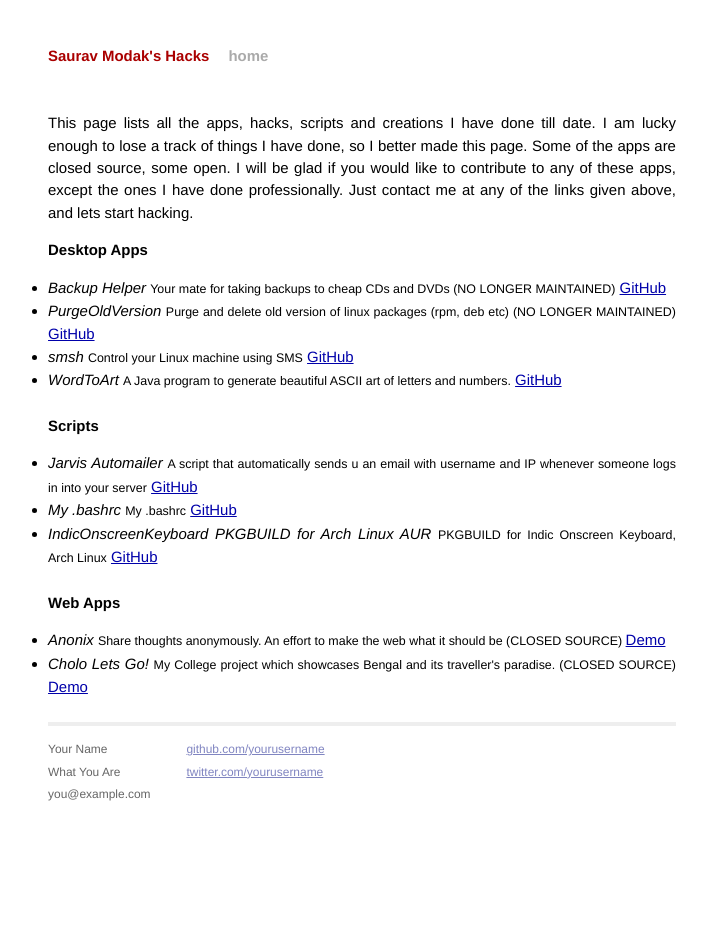
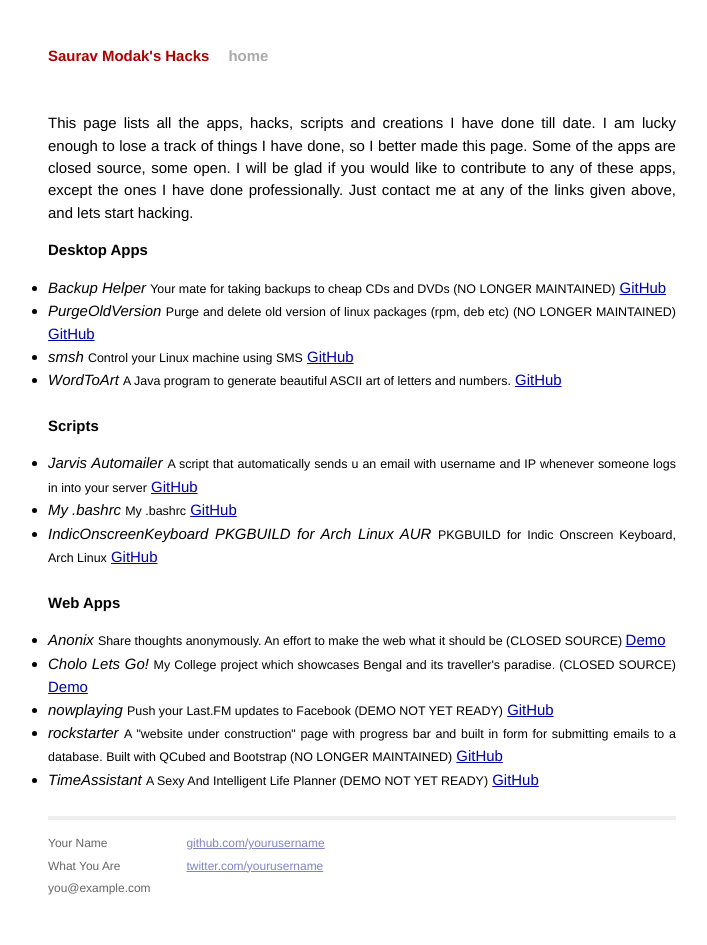
Before and after one commit to uniquerockrz/unquerockrzapps.net, a Jekyll site: the page built from index.html, in a window 1280 px wide. Shown: the whole page, without its empty margins (278-985 px from the left). Built offline with Jekyll 4.4.1, drawn with Linux system fonts in a browser that asks for light colours; Markdown is read by kramdown in place of the engine named in the settings.

Commit message:
after a few edits

```diff
--- a/index.html
+++ b/index.html
@@ -62,5 +62,20 @@ title: Saurav Modak's Hacks
             <small>My College project which showcases Bengal and its traveller's paradise. (CLOSED SOURCE) </small>
             <a href="http://uniquerockrzapps.net/clg/">Demo</a>
         </li>
+        <li>
+            <i>nowplaying</i>
+            <small>Push your Last.FM updates to Facebook (DEMO NOT YET READY)</small>
+            <a href="https://github.com/uniquerockrz/nowplaying/">GitHub</a>
+        </li>
+        <li>
+            <i>rockstarter</i>
+            <small>A "website under construction" page with progress bar and built in form for submitting emails to a database. Built with QCubed and Bootstrap (NO LONGER MAINTAINED)</small>
+            <a href="https://github.com/uniquerockrz/rockstarter/">GitHub</a>
+        </li>
+        <li>
+            <i>TimeAssistant</i>
+            <small>A Sexy And Intelligent Life Planner (DEMO NOT YET READY)</small>
+            <a href="https://github.com/uniquerockrz/TimeAssistant">GitHub</a>
+        </li>
     </ul>
 </div>
```
